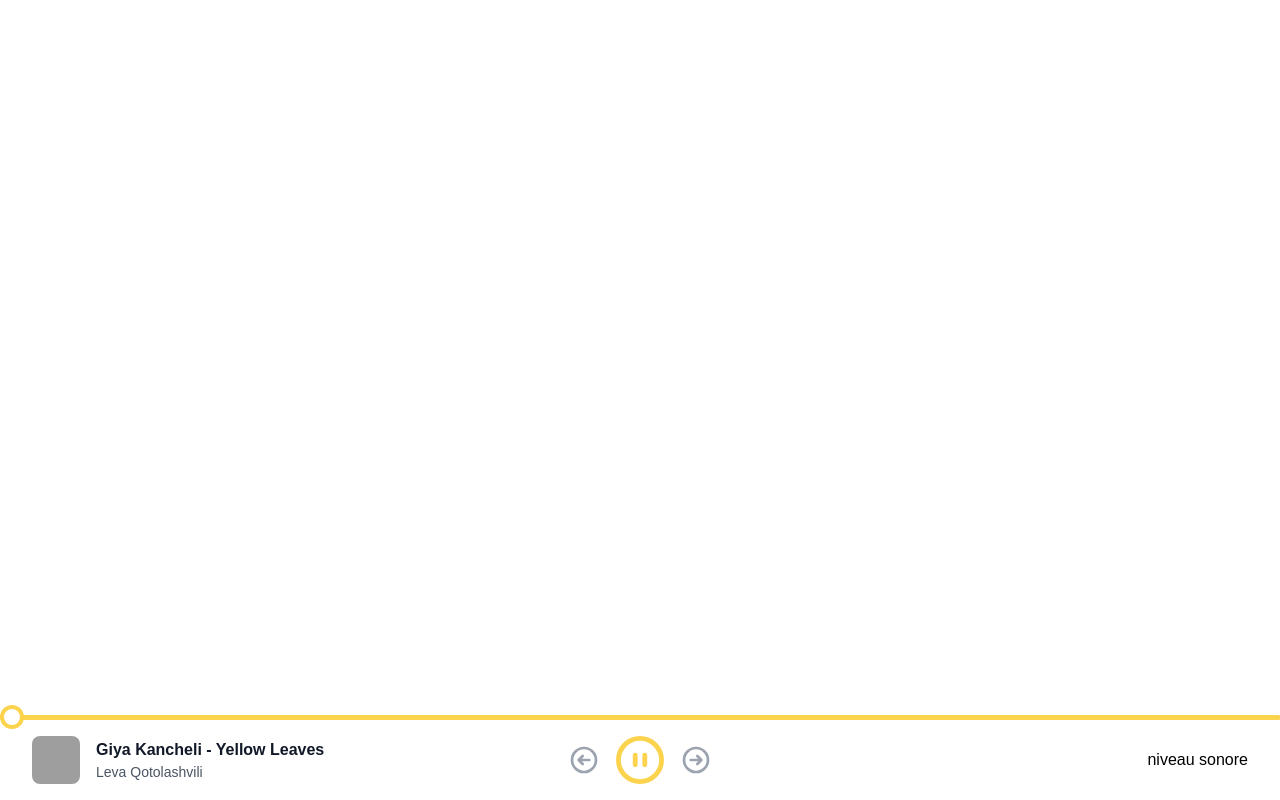
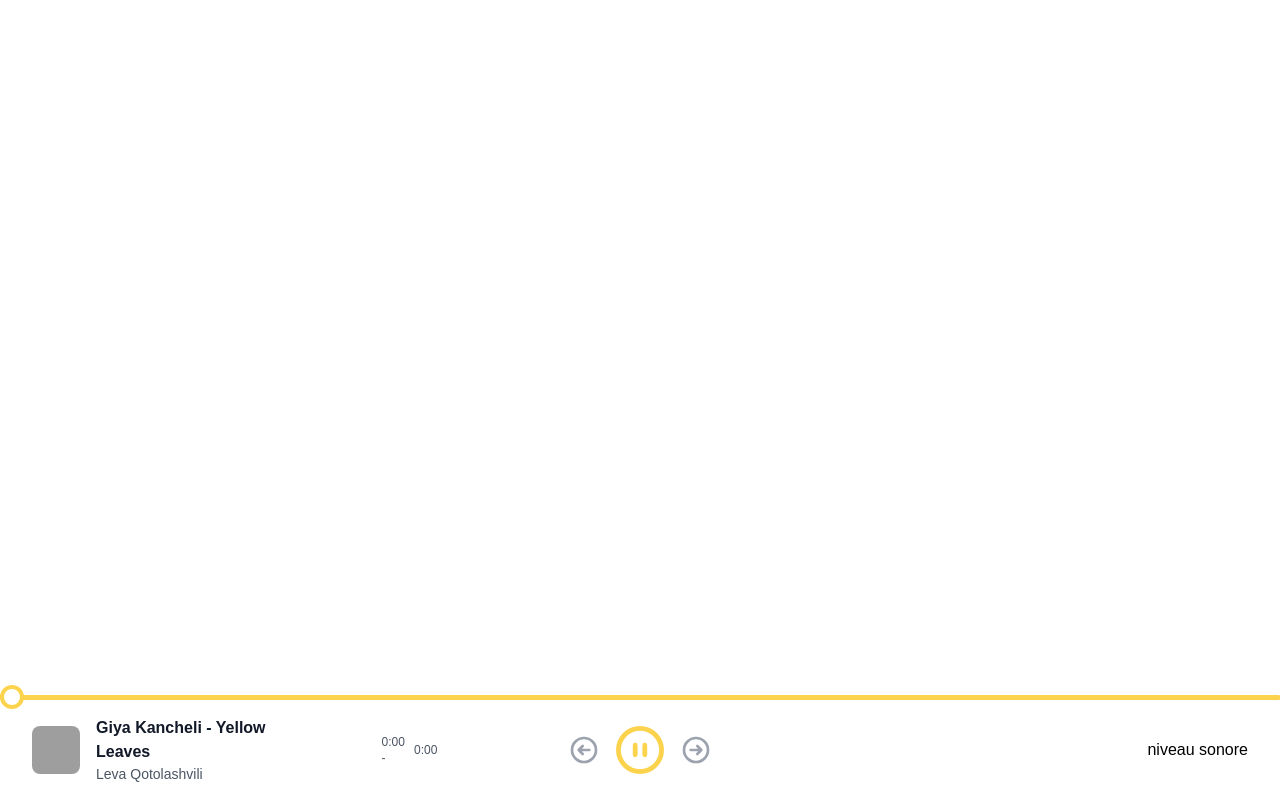
Before and after one commit to Drakx116/ecv-sound-hackathon, a React (Create React App) app: page / in a window 1280 px wide. Both pictures are taken after a click on the button 639 px from the left and 760 px from the top of the page. Built offline with nearby package versions, Linux system fonts and the light colour scheme; grey boxes are pictures that could not be loaded.

Commit message:
feat(audio player): music time

```diff
--- a/src/components/AudioPlayer/AudioPlayer.tsx
+++ b/src/components/AudioPlayer/AudioPlayer.tsx
@@ -21,6 +21,15 @@ function AudioPlayer() {
   const audioRef: HTMLAudioElement | any = useRef();
   const [duration, setDuration] = useState(0);
   const [percentage, setPercentage] = useState(0);
+
+  const convertSecondsToMinutesAndSeconds = (total: number) => {
+    const minutes = Math.round(Math.floor(total / 60));
+    const seconds = Math.round(total - minutes * 60);
+    if (seconds < 10) {
+      return `${minutes}:0${seconds}`;
+    }
+    return `${minutes}:${seconds}`;
+  };
 
   const play = () => {
     setIsPlaying(true);
@@ -56,6 +65,24 @@ function AudioPlayer() {
             <div className="mr-16">
               <p className="text-base font-bold text-gray-900">{data.title}</p>
               <p className="text-sm text-gray-600">{data.author}</p>
+            </div>
+            <div>
+              <div className="flex items-center">
+                {typeof audioRef.current !== "undefined" && (
+                  <>
+                    <p className="text-xs text-gray-600">
+                      {convertSecondsToMinutesAndSeconds(
+                        Number(audioRef.current.currentTime)
+                      )}{" "}
+                      -
+                    </p>
+                    <p className=" text-xs text-gray-600">
+                      &nbsp;
+                      {convertSecondsToMinutesAndSeconds(Number(duration))}
+                    </p>
+                  </>
+                )}
+              </div>
             </div>
           </div>
         </div>
@@ -106,20 +133,3 @@ function AudioPlayer() {
 }
 
 export default AudioPlayer;
-
-{
-  /* <div className="flex items-center">
-            {typeof audioRef.current !== "undefined" && (
-              <>
-                <p className="mr-4 text-xs text-gray-600">
-                  {Math.round(audioRef.current.currentTime)}
-                </p>
-                <p className=" text-xs text-gray-600">{`${Math.round(
-                  Math.floor(duration / 60)
-                )}:${Math.round(
-                  duration - Math.floor(duration / 60) * 60
-                )}`}</p>
-              </>
-            )}
-          </div> */
-}
```
